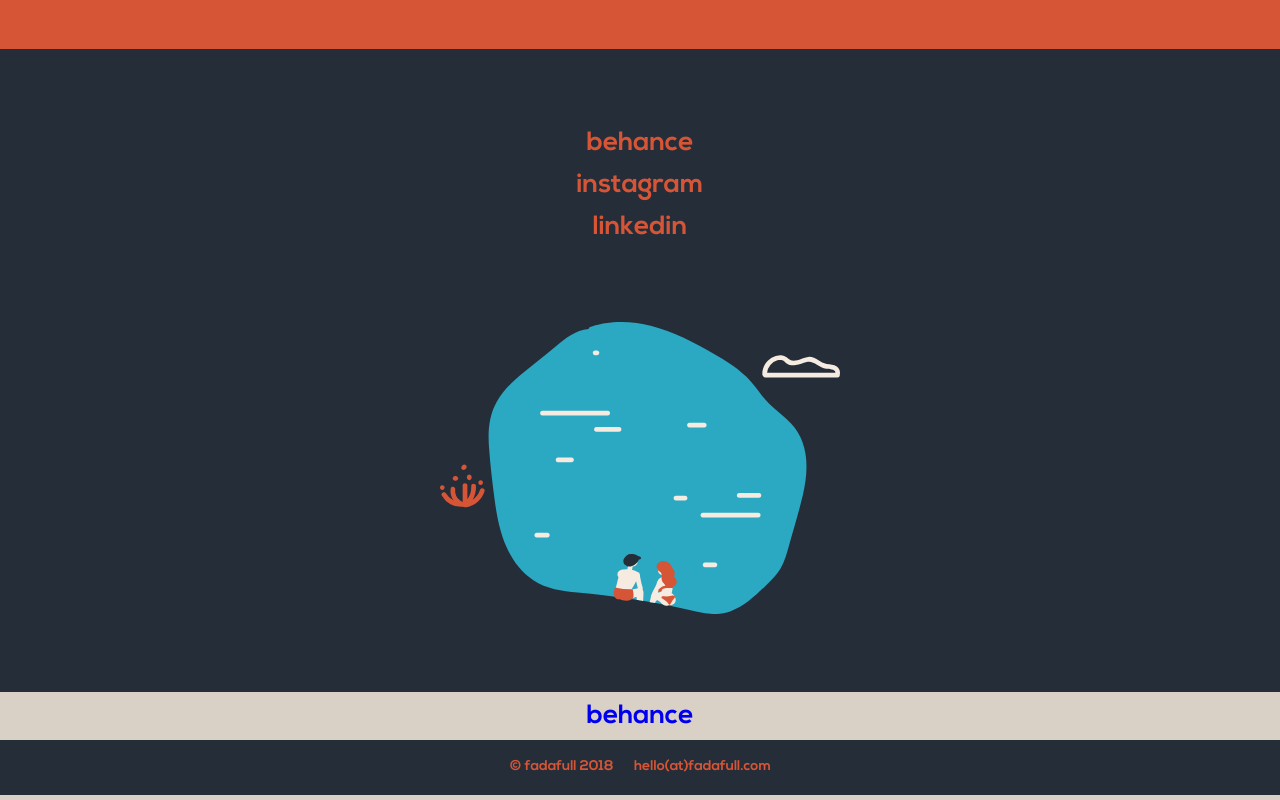
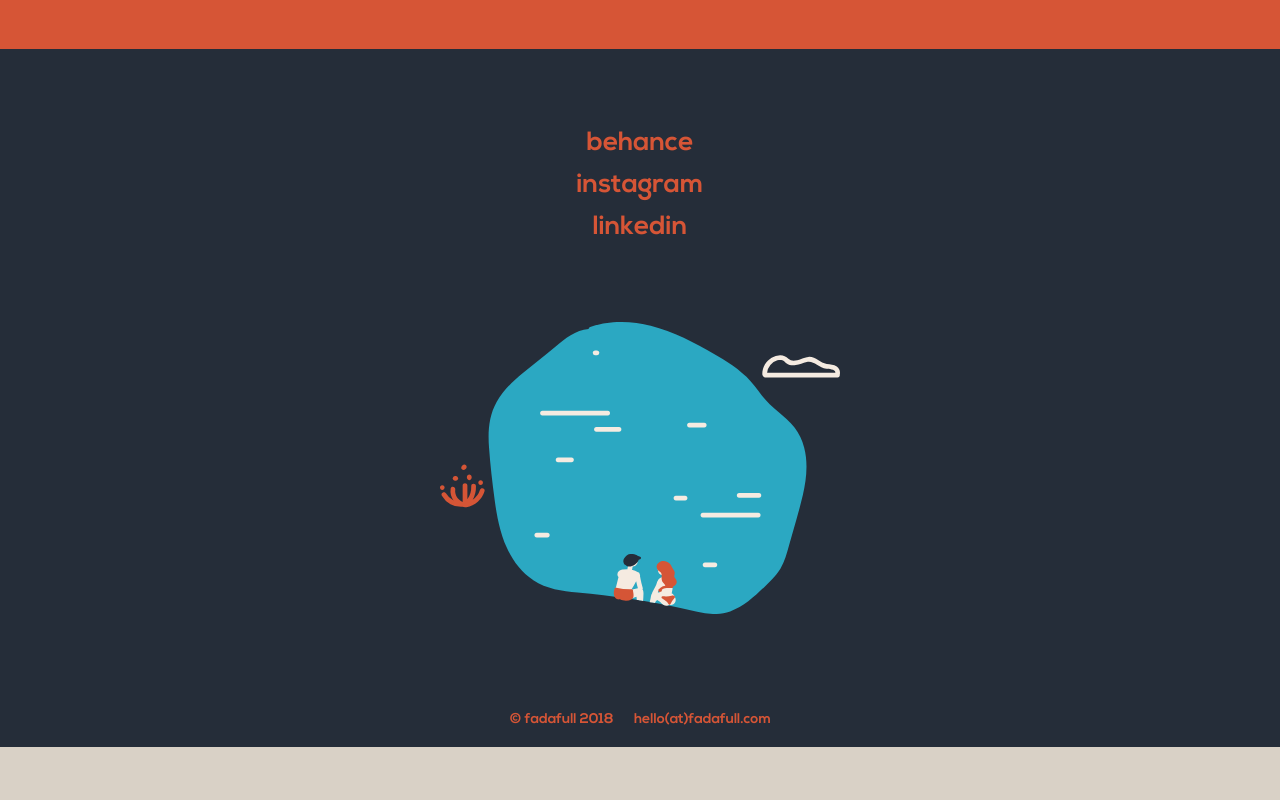
Before and after one commit to fadafull/fada-website, a plain HTML site: page index.html in a window 1280 px wide. Shown: the part 438-1238 px from the top of the page. After the commit the page ends 1185 px from the top, so only its background shows below. Drawn offline with Linux system fonts and the light colour scheme.

Commit message:
behancce error

```diff
--- a/index.html
+++ b/index.html
@@ -48,11 +48,6 @@
           </div>
         </div>
 
-        <div class="Resume">
-          <h2>
-            <a href="http://www.behance.com/fadafull" target="_blank">behance</a>
-          </h2>
-          <h2>
 
 
         <div class="Footer">
```
